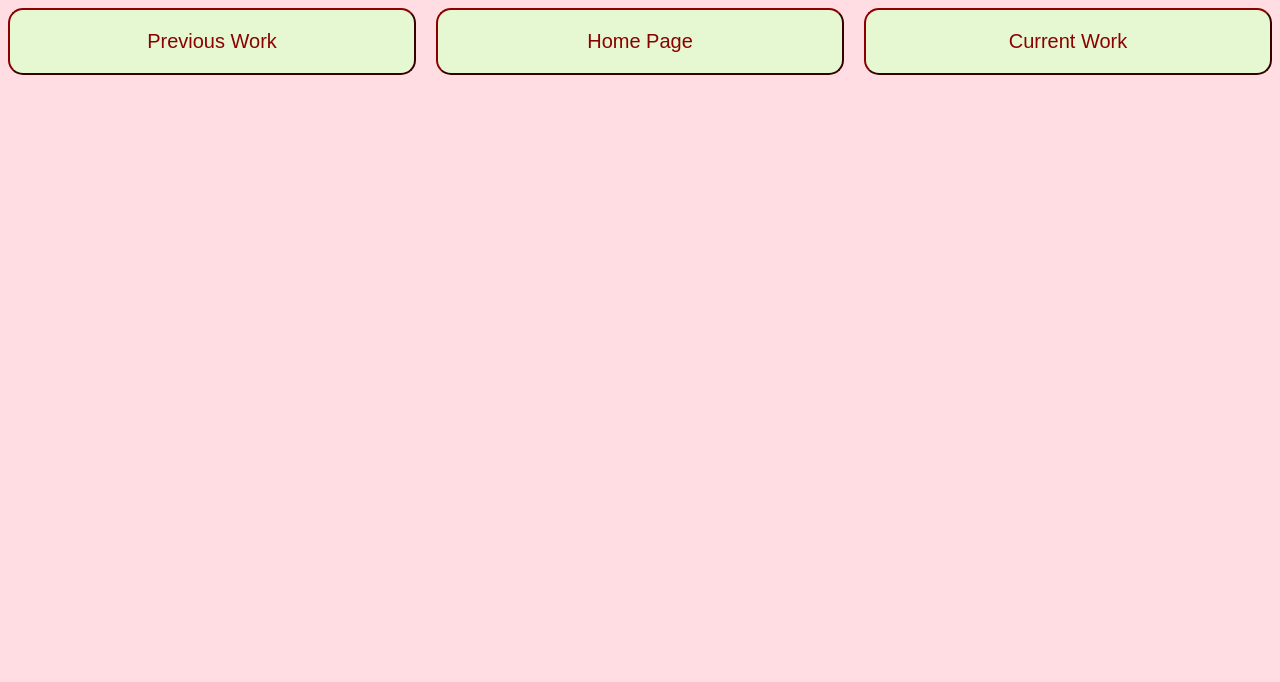
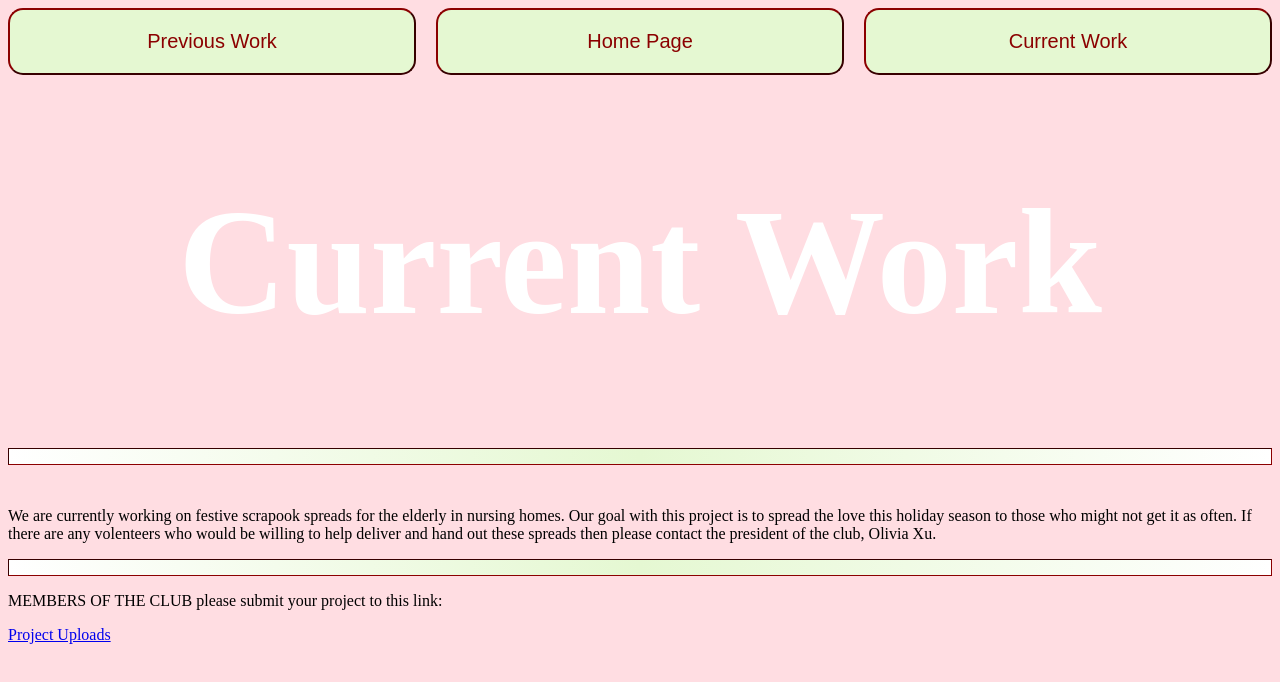
Before and after one commit to kbpan13-commits/dreamscrapbook, a plain HTML site: page currentwork.html in a window 1280 px wide. Drawn offline with Linux system fonts and the light colour scheme.

Commit message:
Enhance currentwork.html with project details
Added content about current projects and volunteer opportunities.

```diff
--- a/currentwork.html
+++ b/currentwork.html
@@ -13,5 +13,14 @@
             <button onclick = "document.location = 'index.html'" class = "item">Home Page</button>
             <button onclick = "document.location = 'currentwork.html'" class = "item">Current Work</button>
         </div>
+        <h1>Current Work</h1>
+        <hr>
+        <br>
+        <p>We are currently working on festive scrapook spreads for the elderly in nursing homes. Our goal with this project is to spread the love this holiday season to those who might not get it as often. If there are any volenteers who would be willing to help deliver and hand out these spreads then please contact the president of the club, Olivia Xu.</p>
+        <hr>
+        <p>MEMBERS OF THE CLUB please submit your project to this link: </p>
+        <div class = "container">
+            <a href="https://docs.google.com/forms/d/e/1FAIpQLScTPeILrsXi3LvreLqQilXPmVzGe-u6J3SdvhZ6Q-rI-Ro-8A/viewform?usp=dialog">Project Uploads</a>
+        </div>
     </body>
 </html>
```
